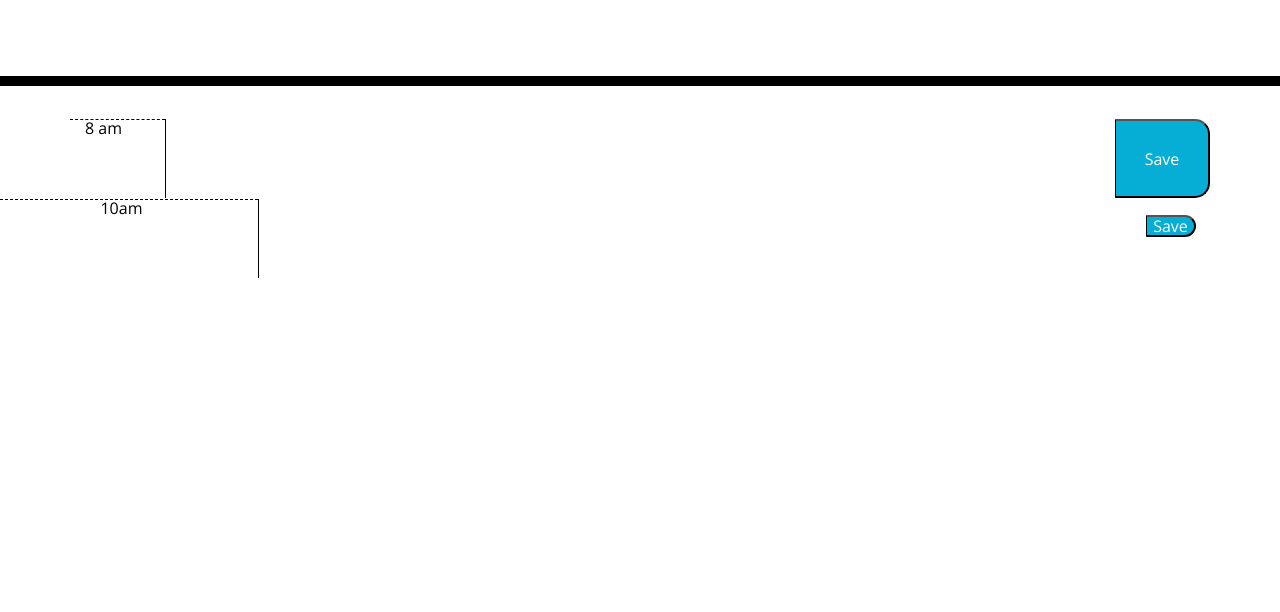
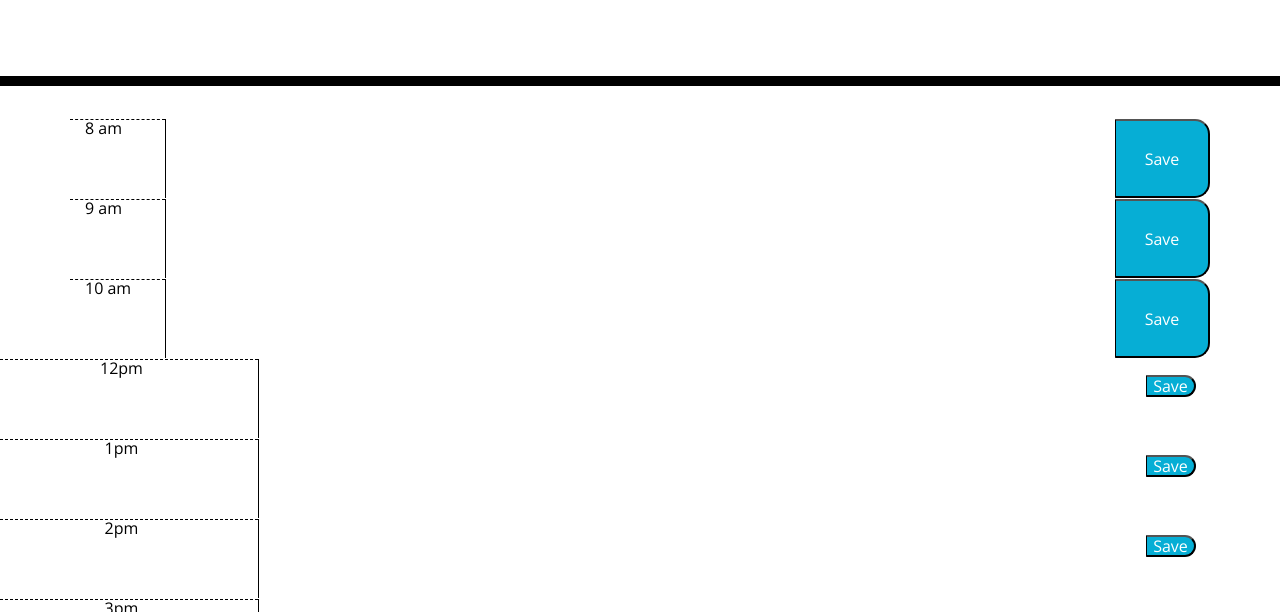
Before and after one commit to Esun94/WorkDay_Scheduler, a plain HTML site: page index.html in a window 1280 px wide. Shown: the part 182-794 px from the top of the page. Drawn offline with nearby package versions, Linux system fonts and the light colour scheme.

Commit message:
saving more changes to schedule time blocks, formatted documents

```diff
--- a/index.html
+++ b/index.html
@@ -32,19 +32,19 @@
     </div>
   </div>
 
-  <div id="10am" class="row time-block">
-    <div class="col hour">10am</div>
-    <textarea name="text_area" class="description col-7" id="text-area" cols="1" rows="1"></textarea>
-    <div class="col">
-      <button type="button" class="saveBtn">Save</button>
+  <div class="container">
+    <div class="row">
+      <div class="col-1 hour">9 am</div>
+      <textarea id="am9" class="col-10 description"></textarea>
+      <button type="button" class="col-1 saveBtn">Save</button>
     </div>
   </div>
 
-  <!-- <div class="row time-block">
-        <div class="col hour">11am</div>
-        <textarea name="text_area" class="col-7" id="text-area" cols="1" rows="1"></textarea>
-        <div class="col">
-          <button type="button" id="saveBtn" class="saveBtn">Save</button>
+  <div class="container">
+    <div class="row">
+      <div class="col-1 hour">10 am</div>
+      <textarea id="am10" class="col-10 description"></textarea>
+      <button type="button" class="col-1 saveBtn">Save</button>
     </div>
   </div>
 
@@ -94,7 +94,7 @@
     <div class="col">
       <button type="button" id="saveBtn" class="saveBtn">Save</button>
     </div>
-      </div> -->
+  </div>
 
   <!-- Timeblocks go here -->
 
```
Lines whose indentation alone changed are shown as unchanged.
